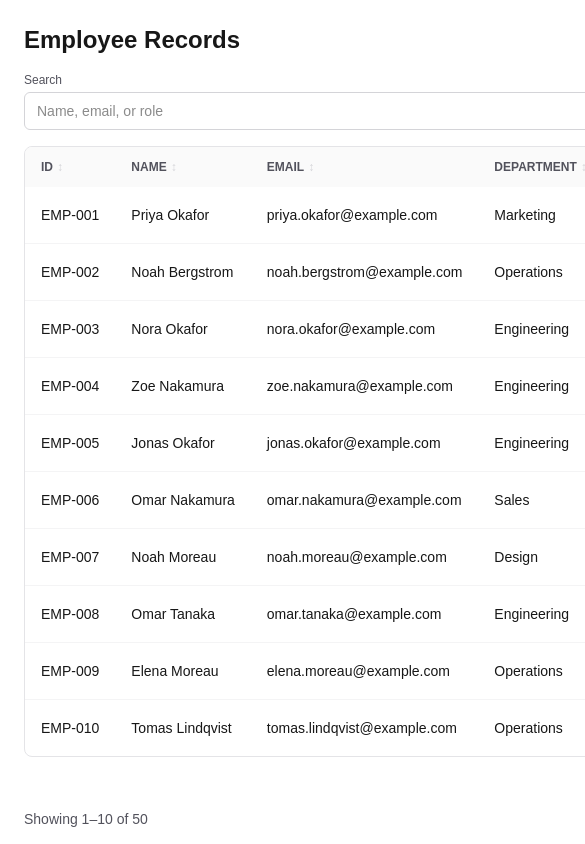
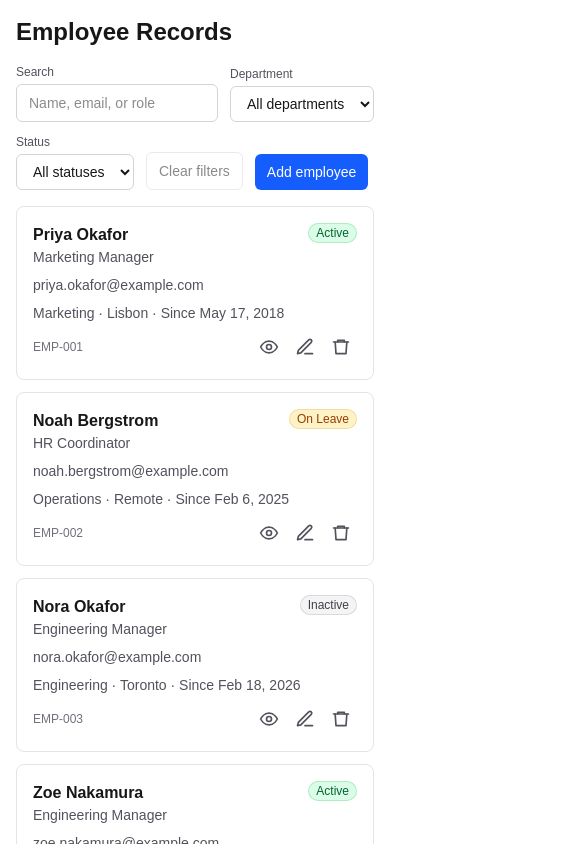
Before and after one commit to redKath/records-dashboard, a Next.js app: page / in a window 390 px wide. Shown: the top 844 px of the page, 585 px wide, since content can reach past the window. Built offline with nearby package versions, Linux system fonts and the light colour scheme.

Commit message:
feat: add responsive card layout and loading/empty states (#7)
- Card layout below 768px sharing the row action buttons

- Loading skeleton replaces the text placeholder

- Empty state and no-results state with clear-filters action

- Widen container so the Actions column is not clipped on desktop

```diff
--- a/app/page.tsx
+++ b/app/page.tsx
@@ -2,7 +2,7 @@ import { EmployeeTable } from "@/components/table/EmployeeTable";
 
 export default function Home() {
   return (
-    <main className="mx-auto max-w-6xl space-y-4 p-6">
+    <main className="mx-auto max-w-7xl space-y-4 p-4 md:p-6">
       <h1 className="text-2xl font-semibold">Employee Records</h1>
       <EmployeeTable />
     </main>
--- /dev/null
+++ b/components/table/EmployeeCard.tsx
@@ -0,0 +1,39 @@
+import { flexRender, type Row } from "@tanstack/react-table";
+import { StatusBadge } from "@/components/ui/Badge";
+import type { Employee } from "@/lib/schema";
+import { formatDate } from "./columns";
+
+interface EmployeeCardProps {
+  row: Row<Employee>;
+  onOpen: () => void;
+}
+
+// Mobile layout for a row; shares the table's action buttons
+export function EmployeeCard({ row, onOpen }: EmployeeCardProps) {
+  const e = row.original;
+  const actions = row.getVisibleCells().find((c) => c.column.id === "actions");
+
+  return (
+    <li
+      onClick={onOpen}
+      className="cursor-pointer space-y-2 rounded-lg border border-zinc-200 p-4"
+    >
+      <div className="flex items-start justify-between gap-2">
+        <div className="min-w-0">
+          <p className="font-semibold">{e.name}</p>
+          <p className="text-sm text-zinc-600">{e.role}</p>
+        </div>
+        <StatusBadge status={e.status} />
+      </div>
+      <p className="text-sm break-all text-zinc-600">{e.email}</p>
+      <p className="text-sm text-zinc-600">
+        {e.department} · {e.location} · Since {formatDate(e.startDate)}
+      </p>
+      <div className="flex items-center justify-between">
+        <span className="text-xs text-zinc-500">{e.id}</span>
+        {actions &&
+          flexRender(actions.column.columnDef.cell, actions.getContext())}
+      </div>
+    </li>
+  );
+}
--- a/components/table/EmployeeTable.tsx
+++ b/components/table/EmployeeTable.tsx
@@ -18,11 +18,14 @@ import { useDebouncedValue } from "@/lib/useDebouncedValue";
 import { EmployeeForm } from "@/components/forms/EmployeeForm";
 import { ConfirmDialog } from "@/components/ui/ConfirmDialog";
 import { Drawer } from "@/components/ui/Drawer";
+import { EmptyState } from "@/components/ui/EmptyState";
 import { Modal } from "@/components/ui/Modal";
 import { Toast } from "@/components/ui/Toast";
 import { getColumns, searchFilter } from "./columns";
+import { EmployeeCard } from "./EmployeeCard";
 import { EmployeeDetails } from "./EmployeeDetails";
 import { Pagination } from "./Pagination";
+import { TableSkeleton } from "./TableSkeleton";
 import { Toolbar } from "./Toolbar";
 
 const ARIA_SORT: Record<SortDirection, "ascending" | "descending"> = {
@@ -106,7 +109,13 @@ export function EmployeeTable() {
 
   const selected = data?.find((e) => e.id === selectedId);
 
-  if (!data) return <p className="text-zinc-500">Loading…</p>;
+  if (!data) return <TableSkeleton />;
+
+  const total = table.getFilteredRowModel().rows.length;
+  const clearFilters = () => {
+    setSearch("");
+    table.resetColumnFilters();
+  };
 
   return (
     <div className="space-y-4">
@@ -114,9 +123,26 @@ export function EmployeeTable() {
         table={table}
         search={search}
         onSearchChange={setSearch}
+        onClear={clearFilters}
         onAdd={() => setFormTarget("new")}
       />
-      <div className="overflow-x-auto rounded-lg border border-zinc-200">
+      {data.length === 0 ? (
+        <EmptyState
+          title="No employees yet"
+          description="Add the first employee to get started."
+          actionLabel="Add employee"
+          onAction={() => setFormTarget("new")}
+        />
+      ) : total === 0 ? (
+        <EmptyState
+          title="No results"
+          description="No employees match your search or filters."
+          actionLabel="Clear filters"
+          onAction={clearFilters}
+        />
+      ) : (
+        <>
+          <div className="hidden overflow-x-auto rounded-lg border border-zinc-200 md:block">
             <table className="w-full text-left text-sm">
               <thead className="bg-zinc-50 text-xs text-zinc-600 uppercase">
                 {table.getHeaderGroups().map((group) => (
@@ -132,7 +158,7 @@ export function EmployeeTable() {
                           key={header.id}
                           scope="col"
                           aria-sort={dir ? ARIA_SORT[dir] : undefined}
-                      className="px-4 py-3 font-semibold whitespace-nowrap"
+                          className="px-3 py-3 font-semibold whitespace-nowrap"
                         >
                           {header.column.getCanSort() ? (
                             <button
@@ -160,8 +186,11 @@ export function EmployeeTable() {
                     className="cursor-pointer hover:bg-zinc-50"
                   >
                     {row.getVisibleCells().map((cell) => (
-                  <td key={cell.id} className="px-4 py-3 whitespace-nowrap">
-                    {flexRender(cell.column.columnDef.cell, cell.getContext())}
+                      <td key={cell.id} className="px-3 py-3 whitespace-nowrap">
+                        {flexRender(
+                          cell.column.columnDef.cell,
+                          cell.getContext(),
+                        )}
                       </td>
                     ))}
                   </tr>
@@ -169,7 +198,18 @@ export function EmployeeTable() {
               </tbody>
             </table>
           </div>
+          <ul className="space-y-3 md:hidden">
+            {table.getRowModel().rows.map((row) => (
+              <EmployeeCard
+                key={row.id}
+                row={row}
+                onOpen={() => setSelectedId(row.original.id)}
+              />
+            ))}
+          </ul>
           <Pagination table={table} />
+        </>
+      )}
       <Drawer
         open={!!selected}
         onClose={() => setSelectedId(null)}
--- /dev/null
+++ b/components/table/TableSkeleton.tsx
@@ -0,0 +1,18 @@
+const ROWS = 10;
+
+export function TableSkeleton() {
+  return (
+    <div role="status" aria-label="Loading employees" className="space-y-4">
+      <div className="h-10 animate-pulse rounded-md bg-zinc-200" />
+      <div className="divide-y divide-zinc-100 rounded-lg border border-zinc-200">
+        {Array.from({ length: ROWS }, (_, i) => (
+          <div key={i} className="flex items-center gap-4 px-4 py-3">
+            <div className="h-4 w-16 animate-pulse rounded bg-zinc-200" />
+            <div className="h-4 flex-1 animate-pulse rounded bg-zinc-200" />
+            <div className="hidden h-4 w-24 animate-pulse rounded bg-zinc-200 md:block" />
+          </div>
+        ))}
+      </div>
+    </div>
+  );
+}
--- a/components/table/Toolbar.tsx
+++ b/components/table/Toolbar.tsx
@@ -6,6 +6,7 @@ interface ToolbarProps {
   table: Table<Employee>;
   search: string;
   onSearchChange: (value: string) => void;
+  onClear: () => void;
   onAdd: () => void;
 }
 
@@ -13,16 +14,12 @@ export function Toolbar({
   table,
   search,
   onSearchChange,
+  onClear,
   onAdd,
 }: ToolbarProps) {
   const department = table.getColumn("department");
   const status = table.getColumn("status");
   const hasFilters = search !== "" || table.getState().columnFilters.length > 0;
-
-  const clear = () => {
-    onSearchChange("");
-    table.resetColumnFilters();
-  };
 
   return (
     <div className="flex flex-wrap items-end gap-3">
@@ -55,7 +52,7 @@ export function Toolbar({
       />
       <button
         type="button"
-        onClick={clear}
+        onClick={onClear}
         disabled={!hasFilters}
         className="rounded-md border border-zinc-300 px-3 py-2 text-sm hover:bg-zinc-50 focus-visible:outline-2 focus-visible:outline-offset-2 focus-visible:outline-blue-600 disabled:cursor-not-allowed disabled:opacity-50"
       >
--- /dev/null
+++ b/components/ui/EmptyState.tsx
@@ -0,0 +1,27 @@
+interface EmptyStateProps {
+  title: string;
+  description: string;
+  actionLabel: string;
+  onAction: () => void;
+}
+
+export function EmptyState({
+  title,
+  description,
+  actionLabel,
+  onAction,
+}: EmptyStateProps) {
+  return (
+    <div className="rounded-lg border border-dashed border-zinc-300 px-6 py-12 text-center">
+      <h2 className="text-base font-semibold">{title}</h2>
+      <p className="mt-1 text-sm text-zinc-600">{description}</p>
+      <button
+        type="button"
+        onClick={onAction}
+        className="mt-4 rounded-md border border-zinc-300 px-4 py-2 text-sm hover:bg-zinc-50 focus-visible:outline-2 focus-visible:outline-offset-2 focus-visible:outline-blue-600"
+      >
+        {actionLabel}
+      </button>
+    </div>
+  );
+}
```
Lines whose indentation alone changed are shown as unchanged.
